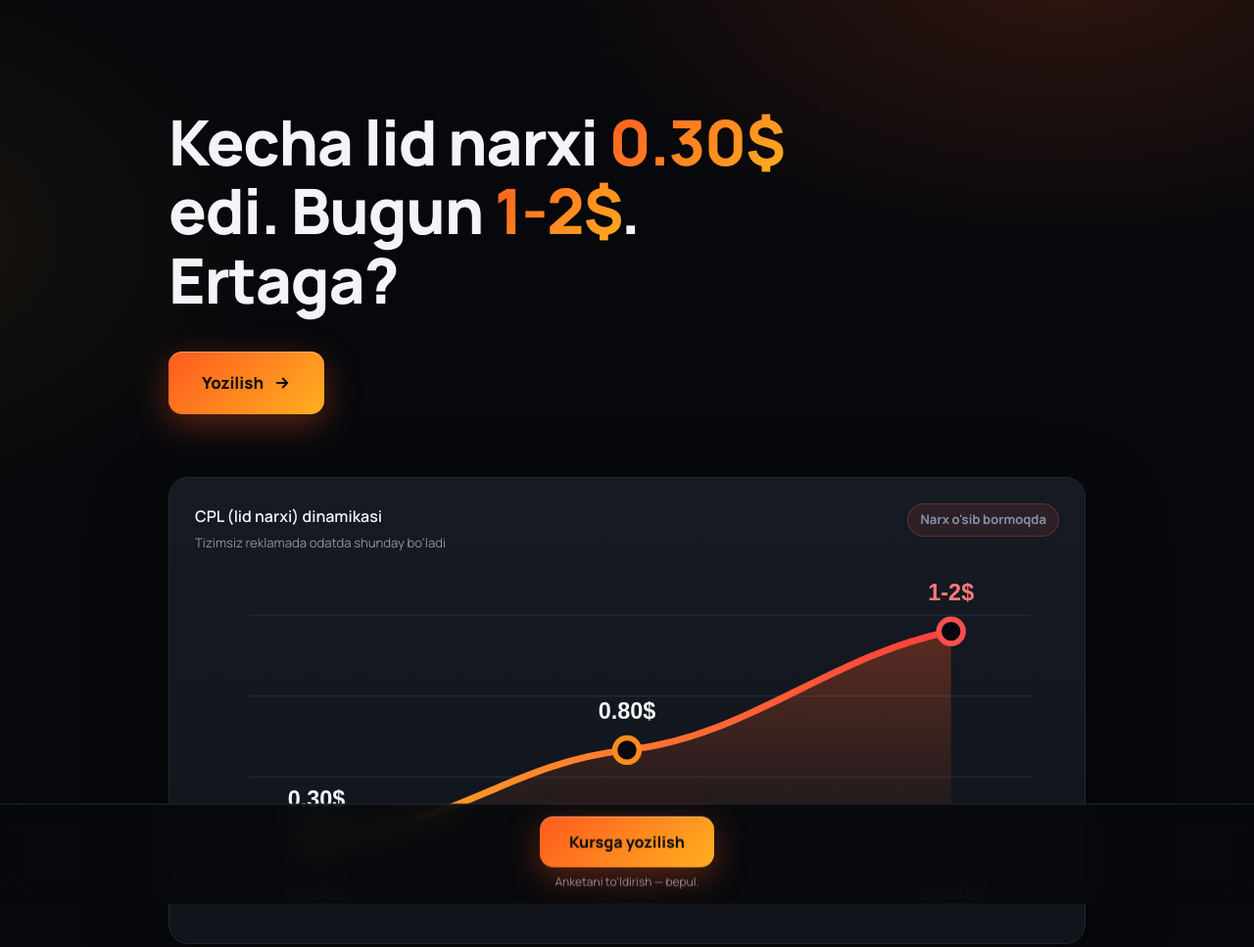
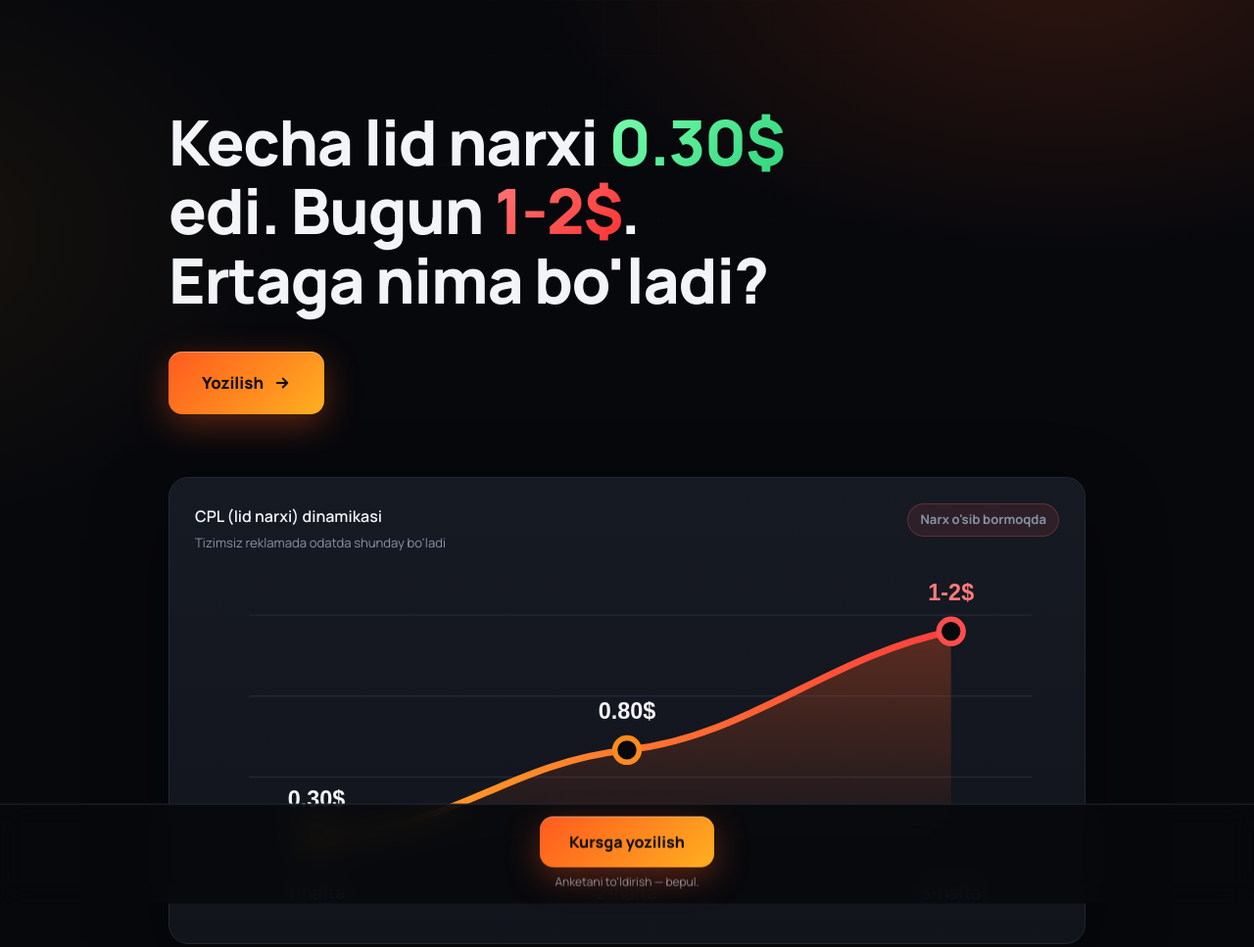
Before and after one commit to gu1yamovv/ulugbekgulyamov-landing, a plain HTML site: page index.html in a window 1280 px wide. Shown: the top 967 px of the page at 98% size. Drawn offline with Linux system fonts and the light colour scheme; a web font is replaced by a local one.

Commit message:
Update hero headline colors and wording

```diff
--- a/index.html
+++ b/index.html
@@ -154,6 +154,8 @@ footer{padding:40px 0 120px;text-align:center;color:var(--muted);font-size:.85re
   .panel{padding:24px 20px}
   .chart-card{padding:18px 14px 10px;margin-top:44px}
 }
+.gr{background:linear-gradient(135deg,#7dffb0 0%,#2dd47a 100%);-webkit-background-clip:text;background-clip:text;color:transparent}
+.rd{background:linear-gradient(135deg,#ff7a7a 0%,#ff3030 100%);-webkit-background-clip:text;background-clip:text;color:transparent}
 </style>
 <!-- Meta Pixel Code -->
 <script src="https://connect.facebook.net/signals/config/1347531513672894?v=2.9.390&r=stable&domain=ulugbekgulyamov.vercel.app&hme=a767ae4c6a92a40ee4d7e358a937ad845c8bdb98a3bbe3412069dded3a7be57d&ex_m=115%2C221%2C166%2C26%2C80%2C81%2C158%2C76%2C75%2C11%2C176%2C100%2C20%2C150%2C138%2C45%2C83%2C88%2C146%2C171%2C178%2C31%2C17%2C30%2C18%2C32%2C33%2C34%2C36%2C54%2C159%2C85%2C123%2C22%2C24%2C50%2C46%2C48%2C47%2C93%2C102%2C106%2C121%2C157%2C160%2C52%2C122%2C28%2C25%2C130%2C77%2C42%2C162%2C161%2C163%2C154%2C152%2C29%2C41%2C65%2C120%2C173%2C78%2C21%2C125%2C91%2C74%2C23%2C95%2C96%2C127%2C94%2C148%2C147%2C151%2C107%2C172%2C175%2C40%2C55%2C124%2C53%2C8%2C4%2C5%2C7%2C6%2C3%2C101%2C112%2C179%2C188%2C235%2C82%2C248%2C247%2C246%2C14%2C27%2C39%2C61%2C114%2C67%2C10%2C71%2C108%2C109%2C110%2C116%2C141%2C37%2C35%2C143%2C144%2C145%2C140%2C139%2C167%2C84%2C170%2C168%2C169%2C56%2C66%2C134%2C19%2C174%2C51%2C297%2C298%2C299%2C296%2C312%2C335%2C228%2C217%2C68%2C218%2C216%2C338%2C329%2C58%2C229%2C118%2C142%2C90%2C132%2C60%2C131%2C137%2C136%2C64%2C72%2C70%2C164%2C86%2C87%2C126%2C43%2C38%2C59%2C62%2C111%2C177%2C1%2C135%2C16%2C133%2C12%2C2%2C63%2C103%2C15%2C73%2C69%2C129%2C99%2C98%2C181%2C182%2C104%2C105%2C9%2C113%2C180%2C57%2C155%2C97%2C89%2C79%2C128%2C117%2C49%2C156%2C0%2C92%2C149%2C153%2C165%2C44%2C119%2C13%2C183" async></script><script async src="https://connect.facebook.net/en_US/fbevents.js"></script><script>
@@ -178,7 +180,7 @@ src="https://www.facebook.com/tr?id=1347531513672894&ev=PageView&noscript=1"
 <!-- HERO -->
 <header class="hero">
   <div class="wrap">
-    <h1 class="rv">Kecha lid narxi <span class="g">0.30$</span> edi. Bugun <span class="g">1-2$</span>. Ertaga?</h1>
+    <h1 class="rv">Kecha lid narxi <span class="gr">0.30$</span> edi. Bugun <span class="rd">1-2$</span>. Ertaga nima bo'ladi?</h1>
     <div class="cta rv">
       <a href="#anketa" class="btn">Yozilish
         <svg viewBox="0 0 24 24" fill="none" stroke="currentColor" stroke-width="2.6" stroke-linecap="round" stroke-linejoin="round"><path d="M5 12h14M13 6l6 6-6 6"/></svg>
```
